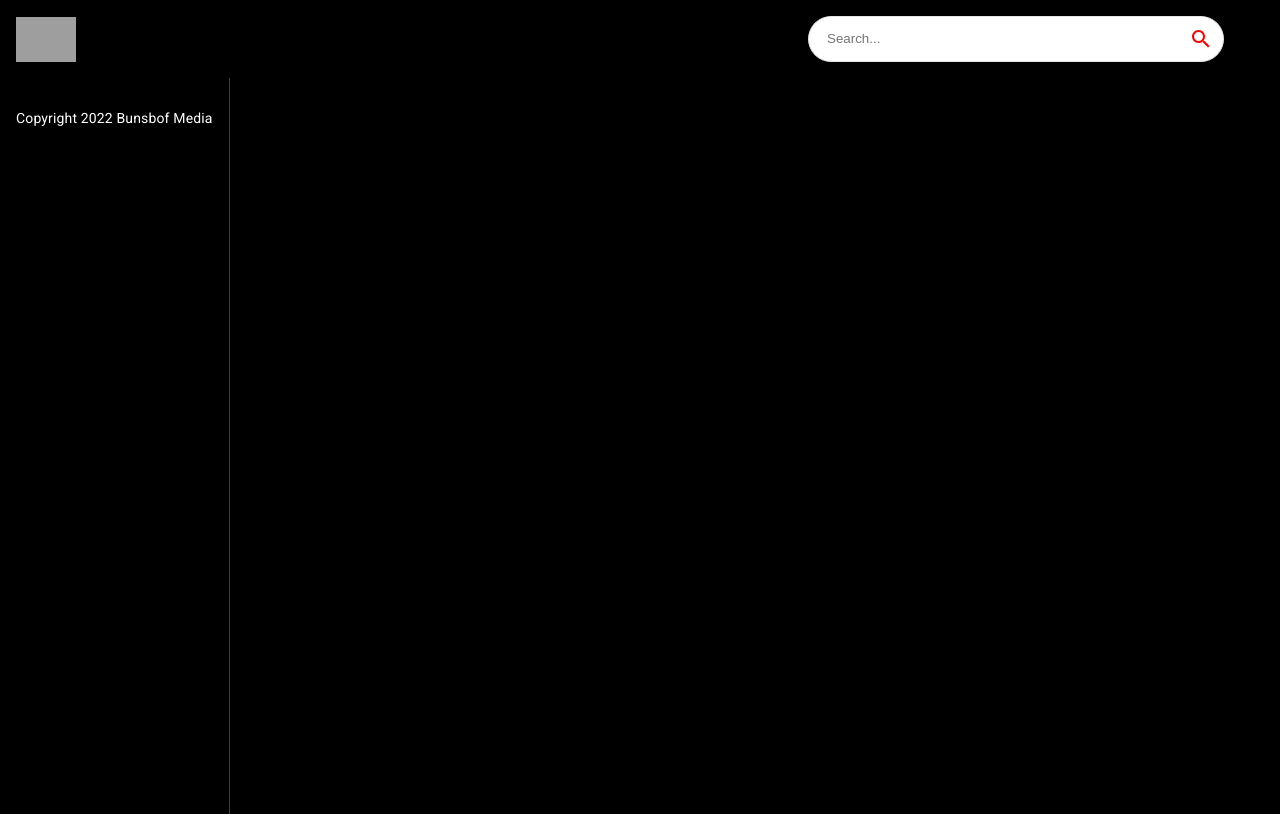
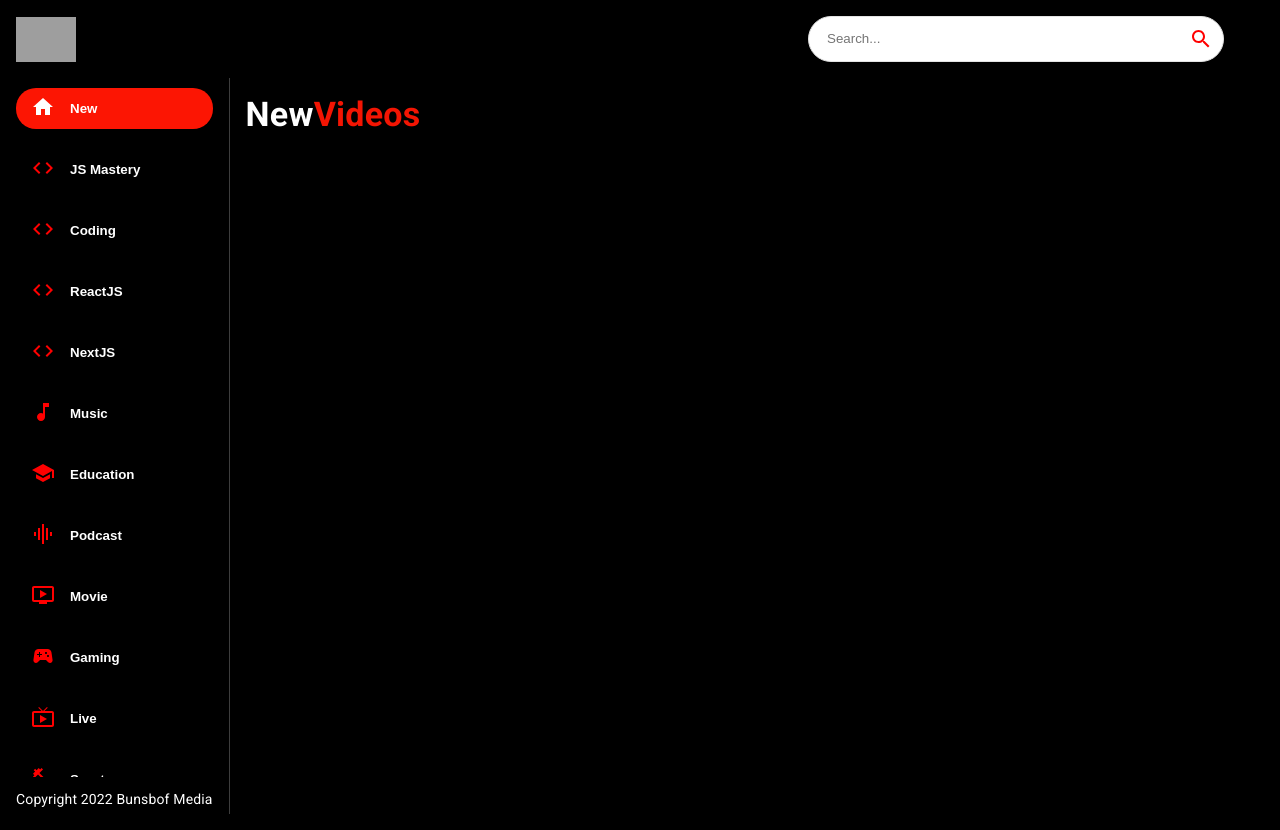
Before and after one commit to bunsbof/React, a React (Create React App) app in the folder youtube_clone/: page / in a window 1280 px wide. Built offline with nearby package versions, Linux system fonts and the light colour scheme; grey boxes are pictures that could not be loaded.

Commit message:
#202208/28 cuong - Create Videos component

```diff
--- a/youtube_clone/src/components/Feed.jsx
+++ b/youtube_clone/src/components/Feed.jsx
@@ -1,6 +1,6 @@
 import { useState, useEffect } from "react";
 import { Box, Stack, Typography } from "@mui/material";
-import Sidebar from "./Sidebar";
+import {Sidebar, Videos} from "./";
 
 const Feed = () => {
   return (
@@ -17,6 +17,12 @@
           Copyright 2022 Bunsbof Media
         </Typography>
       </Box>
+      <Box p={2} sx={{ overflowY: 'auto', height: '90vh', flex: 2 }}>
+        <Typography variant="h4" fontWeight="bold" mb={2} sx={{ color: 'white' }}>
+          New<span style={{ color: '#F31503' }}>Videos</span>
+        </Typography>
+        <Videos videos={[]} />
+      </Box>
     </Stack>
   );
 };
--- a/youtube_clone/src/components/Sidebar.jsx
+++ b/youtube_clone/src/components/Sidebar.jsx
@@ -1,9 +1,30 @@
-import React from 'react'
+import { Stack } from "@mui/system";
+import { categories } from "../utils/constants";
 
-const Sidebar = () => {
-  return (
-    <div>Sidebar</div>
-  )
-}
+const selectedCategory = "New";
+const Sidebar = () => (
+  <Stack
+    direction="row"
+    sx={{
+      overflowY: "auto",
+      height: { sx: "auto", md: "95%" },
+      flexDirection: { md: "column" },
+    }}
+  >
+    {categories.map((category) => (
+      <button
+        className="category-btn"
+        style={{
+          background: category.name === selectedCategory && "#FC1503",
+          color: "white",
+        }}
+        key={category.name}
+      >
+        <span style={{ color: category.name === selectedCategory ? 'white' : 'red', marginRight: '15px' }}>{category.icon}</span>
+        <span>{category.name}</span>
+      </button>
+    ))}
+  </Stack>
+);
 
-export default Sidebar
+export default Sidebar;
--- /dev/null
+++ b/youtube_clone/src/components/Videos.jsx
@@ -0,0 +1,9 @@
+import React from 'react'
+
+const Videos = () => {
+  return (
+    <div>Videos</div>
+  )
+}
+
+export default Videos
--- a/youtube_clone/src/components/index.js
+++ b/youtube_clone/src/components/index.js
@@ -5,3 +5,4 @@
 export {default as VideoDetail} from './VideoDetail';
 export {default as SearchBar} from './SearchBar';
 export {default as Sidebar} from './Sidebar';
+export {default as Videos} from './Videos';
```
